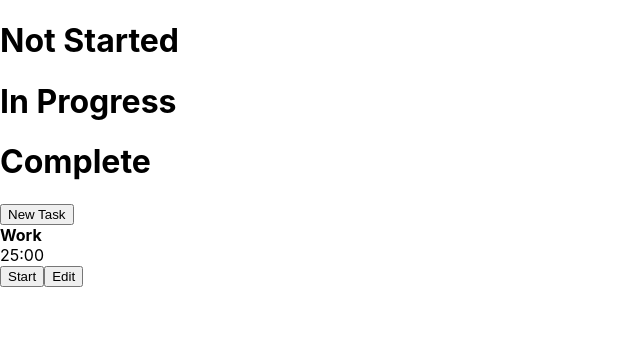
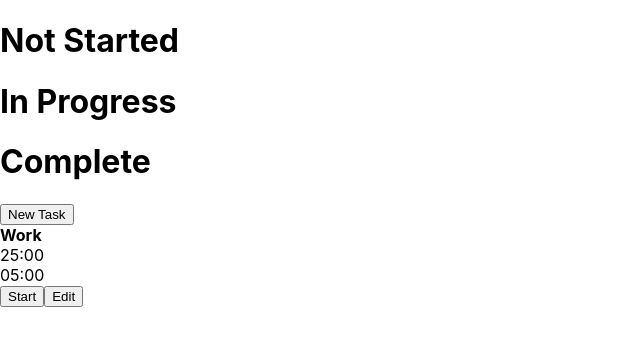
Before and after one commit to SamuelSehnert/todo_react_practice, a React (Create React App) app: page / in a window 1280 px wide. Shown: the top 346 px of the page, without its empty margins (0-640 px from the left). Built offline with nearby package versions, Linux system fonts and the light colour scheme.

Commit message:
more fixes

```diff
--- a/src/Components/Main.js
+++ b/src/Components/Main.js
@@ -181,7 +181,8 @@
                 </div>
                 <span className='button-span'>
                     <button className='button-new' onClick={() => createTask()}>New Task</button>
-                    <div className='pomodoro' >{renderWorkOrBreak()}<Pomodoro timeData={timeData} setshowEditTimer={setshowEditTimer} setTimerGoing={setTimerGoing} timerGoing={timerGoing} nextStage={nextStage} /></div>
+                    {/* <div className='pomodoro' >{renderWorkOrBreak()}<Pomodoro currentTime={timeData} secondTime={allTime[1]} setshowEditTimer={setshowEditTimer} setTimerGoing={setTimerGoing} timerGoing={timerGoing} nextStage={nextStage} /></div> */}
+                    <div className='pomodoro' >{renderWorkOrBreak()}<Pomodoro currentTime={timeData} secondTime={(allTime[2] === 0) ? allTime[1] : allTime[0]} setshowEditTimer={setshowEditTimer} setTimerGoing={setTimerGoing} timerGoing={timerGoing} nextStage={nextStage} /></div>
                 </span>
                 {showEditTask && (
                     <div className='modal'>
--- a/src/Components/Pomodoro.js
+++ b/src/Components/Pomodoro.js
@@ -2,21 +2,21 @@
 
 import './../Style/Pomodoro.module.css'
 
-const Pomodoro = ({timeData, setshowEditTimer, setTimerGoing, timerGoing, nextStage}) => {
+const Pomodoro = ({currentTime, secondTime, setshowEditTimer, setTimerGoing, timerGoing, nextStage}) => {
 
     const [isPaused, setIsPaused] = useState(false);
 
-    function messageData(){
+    function messageData(time){
         var output = ''
 
-        var minutes = parseInt(timeData / 60, 10);
+        var minutes = parseInt(time / 60, 10);
         if (parseInt(minutes / 10, 10) === 0){
             output += '0' + minutes;
         }
         else{
             output += minutes
         }
-        var seconds = parseInt(timeData % 60, 10);
+        var seconds = parseInt(time % 60, 10);
         if (parseInt(seconds / 10, 10) === 0){
             output += ':0' + seconds;
         }
@@ -38,7 +38,10 @@
 
     return(
         <div className='total'>
-            <div>{messageData()}</div>
+            <div className='times'>
+                <div className='top'>{messageData(currentTime)}</div>
+                <div className='bot'>{messageData(secondTime)}</div>
+            </div>
             <span className='button-span'>
                 {conditionalButtonReturn()}
                 <button onClick={() => { setshowEditTimer(true) }}>Edit</button>
--- a/src/Style/Pomodoro.module.css
+++ b/src/Style/Pomodoro.module.css
@@ -1,7 +1,15 @@
-.total{
-    padding: 10px;
+.times{
+    padding: 5px;
 }
 
-.total > *{
-    padding: 10px;
+.times > * {
+    padding: 5px;
 }
+
+.top{
+    font-size: 16px;
+}
+
+.bot{
+    font-size: 12px;
+}
```
Also changed, not shown: 1 other file (tests, documents, lock files or other folders).
